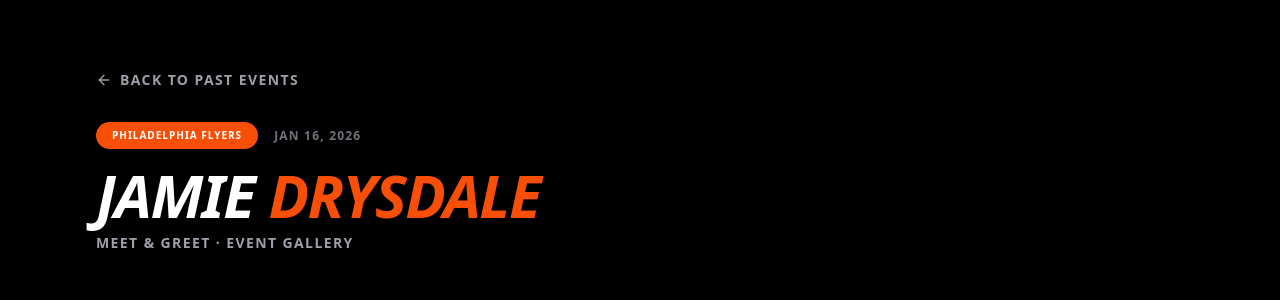
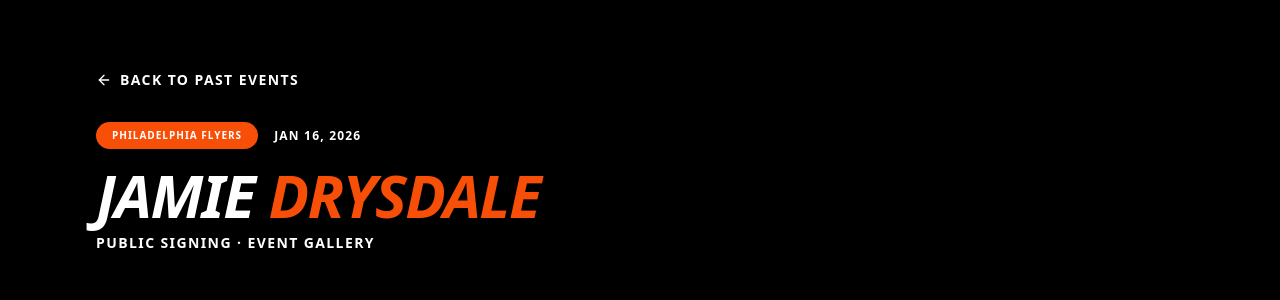
Before and after one commit to undrdawgathletics/undrdawg-athletics, a Next.js app: page /events/past/drysdale-gallery in a window 1280 px wide. Shown: the part 122-422 px from the top of the page. Built offline with nearby package versions, Linux system fonts and the light colour scheme; grey boxes are pictures that could not be loaded.

Commit message:
Enhance Drysdale gallery: white header text and auto-play video audio

```diff
--- a/src/app/events/past/drysdale-gallery/page.tsx
+++ b/src/app/events/past/drysdale-gallery/page.tsx
@@ -69,19 +69,19 @@
 
                 {/* Header */}
                 <div className="mb-12">
-                    <Link href="/events/past" className="inline-flex items-center gap-2 text-zinc-400 hover:text-white transition-colors text-sm font-bold uppercase tracking-widest mb-8">
+                    <Link href="/events/past" className="inline-flex items-center gap-2 text-white hover:text-white/80 transition-colors text-sm font-bold uppercase tracking-widest mb-8">
                         <ArrowLeft size={16} /> Back to Past Events
                     </Link>
                     <div className="flex items-center gap-4 mb-4">
                         <span className="rounded-full px-4 py-1.5 text-[10px] font-black uppercase tracking-widest text-white shadow-xl" style={{ backgroundColor: "#F74F07" }}>
                             Philadelphia Flyers
                         </span>
-                        <span className="text-xs font-bold text-zinc-500 uppercase tracking-widest">Jan 16, 2026</span>
+                        <span className="text-xs font-bold text-white uppercase tracking-widest">Jan 16, 2026</span>
                     </div>
                     <h1 className="text-5xl md:text-6xl font-black italic tracking-tighter uppercase mb-2">
                         Jamie <span className="text-[#F74F07] italic">Drysdale</span>
                     </h1>
-                    <p className="text-zinc-400 font-bold uppercase tracking-widest text-sm">Meet &amp; Greet · Event Gallery</p>
+                    <p className="text-white font-bold uppercase tracking-widest text-sm">Public Signing · Event Gallery</p>
                 </div>
 
                 {/* Hero Slideshow */}
@@ -96,7 +96,8 @@
                                 <video
                                     src={src}
                                     autoPlay
-                                    muted
+                                    controls
+                                    muted={false}
                                     loop={false}
                                     playsInline
                                     className="w-full h-full object-contain"
```
